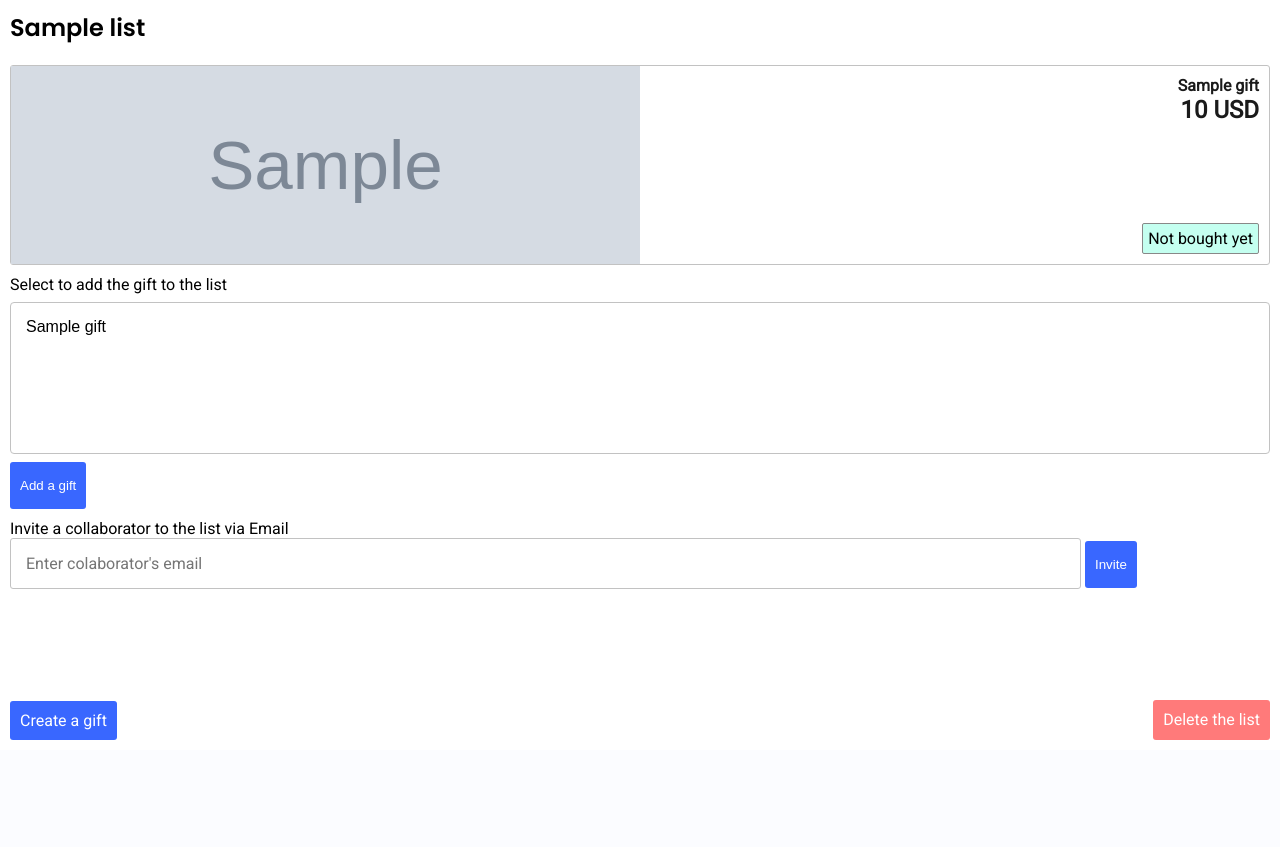
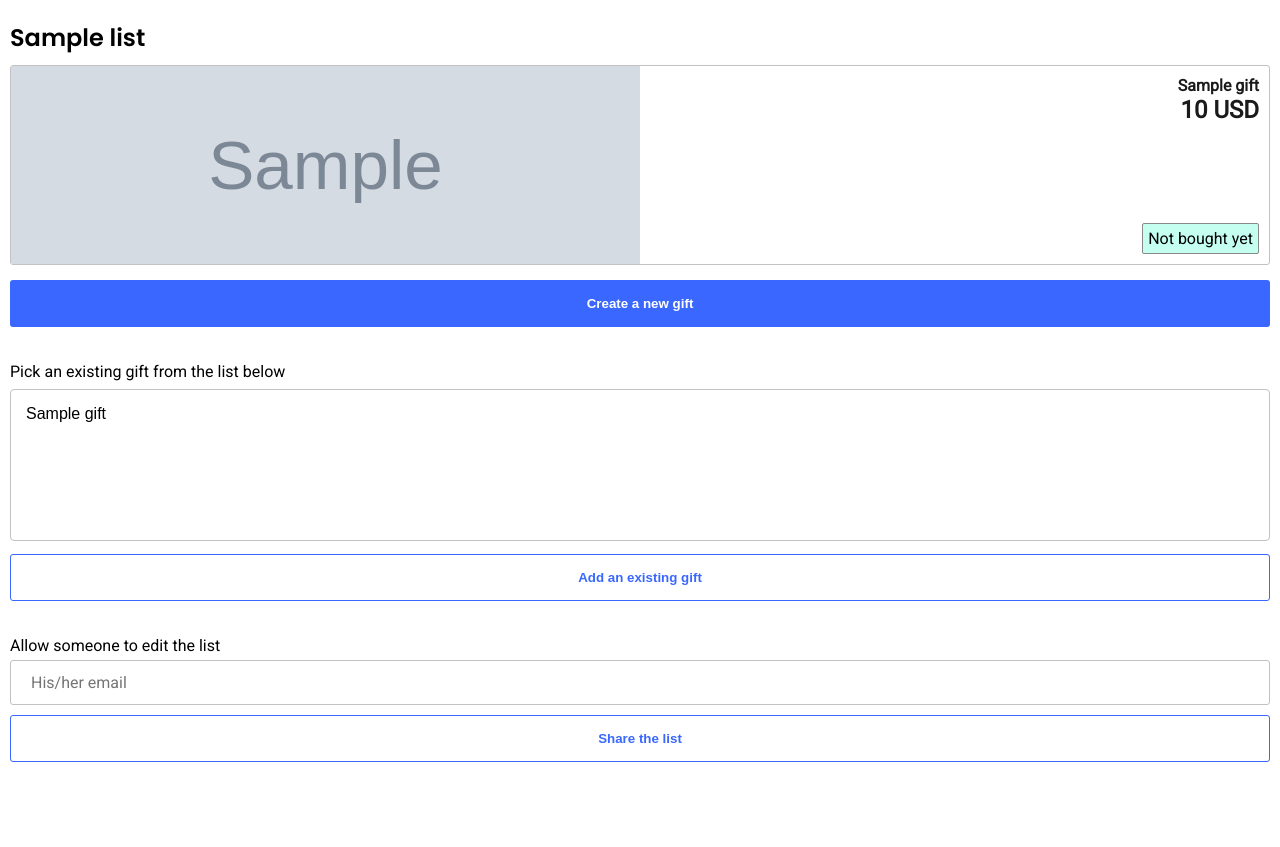
Before and after one commit to benpin31/gift-list, a Node server app: page /lists/600000000000000000000001 in a window 1280 px wide. Shown: the part 50-897 px from the top of the page. Before the commit the page ends 790 px from the top, so only its background shows below. Run offline with Node 20, Linux system fonts and the light colour scheme; a user stored in the database is signed in; tables that the repository leaves empty hold one stand-in row (values such as "Sample post"); grey boxes marked "Sample" are stand-in pictures; some libraries are stand-ins or nearby versions.

Commit message:
CSS quick fixes

```diff
--- a/public/stylesheets/style.css
+++ b/public/stylesheets/style.css
@@ -1,38 +1,29 @@
+@import url("https://fonts.googleapis.com/css2?family=Poppins:wght@600&display=swap");
 
-@import url('https://fonts.googleapis.com/css2?family=Poppins:wght@600&display=swap');
-
-
-
-  * {
+* {
   padding: 0;
   margin: 0;
   box-sizing: border-box;
 }
 
 body {
-  font-family: 'Roboto', sans-serif;
+  font-family: "Roboto", sans-serif;
 }
 
 a {
   color: black;
   text-decoration: none;
 }
-input {
-  border: 1px solid rgb(194, 194, 194) ;
-  padding: 15px;
-  border-radius: 3px;
-}
 
 textarea {
-  border: 1px solid rgb(194, 194, 194) ;
+  border: 1px solid rgb(194, 194, 194);
   padding: 15px;
   border-radius: 3px;
   width: 100%;
 }
 
-
 select {
-  border: 1px solid rgb(194, 194, 194) ;
+  border: 1px solid rgb(194, 194, 194);
   padding: 15px;
 }
 
@@ -41,23 +32,21 @@ select {
   flex-direction: column;
 }
 
-
 button {
-  background-color:#3967ff;
+  background-color: #3967ff;
   border: none;
   color: white;
   padding: 10px;
 }
 
 .container {
-  margin:10px;
-  padding-top:50px;
+  margin: 10px;
+  padding-top: 50px;
 }
 
 #page_title {
   align-self: center;
 }
-
 
 /* .btn {
   height: 120px;
@@ -78,7 +67,7 @@ button {
   height: 50px;
   background: #3967ff;
   display: flex;
-  z-index: 1 ;
+  z-index: 1;
 }
 
 .header__button {
@@ -153,7 +142,7 @@ button {
 }
 
 .list {
-  padding-bottom:60px;
+  padding-bottom: 60px;
 }
 
 .manage-list {
@@ -172,8 +161,8 @@ button {
   padding: 10px;
 }
 
-.list-container{
-  display: flex ;
+.list-container {
+  display: flex;
   justify-content: space-between;
   flex-wrap: nowrap;
   align-items: center;
@@ -191,43 +180,41 @@ button {
 
 .list_item {
   display: inline-block;
-  border: 1px solid rgb(194, 194, 194) ;
-  padding: 10px ;
+  border: 1px solid rgb(194, 194, 194);
+  padding: 10px;
   margin: 5px 0;
   border-radius: 3px;
   width: 70vw;
   /* text-align: center; */
 }
 
-.edit_item{
+.edit_item {
   color: #3967ff !important;
   display: inline-block;
-  border: 1px solid #3967ff ;
-  padding: 10px ;
+  border: 1px solid #3967ff;
+  padding: 10px;
   margin: 5px 0;
   border-radius: 3px;
   width: 10vw;
   text-align: center;
-
 }
 
-.delete_item{
+.delete_item {
   text-align: center;
   display: inline-block;
-  border: 1px solid rgb(255, 141, 141) ;
-  padding: 10px ;
+  border: 1px solid rgb(255, 141, 141);
+  padding: 10px;
 
   border-radius: 3px;
   width: 10vw;
 }
 
-
 .red {
   color: rgb(255, 122, 122);
 }
 
-.gift_list{
-  border: 1px solid rgb(194, 194, 194) ;
+.gift_list {
+  border: 1px solid rgb(194, 194, 194);
   position: relative;
   display: flex;
   justify-content: center;
@@ -253,40 +240,39 @@ button {
 
 .gift_name {
   position: absolute;
-  right:0;
+  right: 0;
   top: 0;
   padding: 10px;
   text-align: right;
 }
 .gift_price {
   position: absolute;
-  right:0;
+  right: 0;
   top: 10%;
   padding: 10px;
   text-align: right;
 }
 .state {
   position: absolute;
-  right:0;
+  right: 0;
   bottom: 0;
   padding: 10px;
   text-align: left;
-
 }
 
 .not-bought {
-  padding:2px;
+  padding: 2px;
   background-color: rgb(223, 223, 223);
   color: rgb(112, 112, 112);
   border-radius: 2px;
   border: 1px solid rgb(112, 112, 112);
-  padding:5px;
+  padding: 5px;
 }
 
 .not-bought {
   background-color: rgb(196, 255, 240);
   color: black;
-  padding:5px;
+  padding: 5px;
   border-radius: 2px;
   border: 1px solid rgb(136, 136, 136);
 }
@@ -296,24 +282,22 @@ button {
   position: fixed;
   bottom: 0px;
   background-color: #3967ff;
-  padding: 10px ;
-  margin: 10px ;
+  padding: 10px;
+  margin: 10px;
   border-radius: 3px;
   bottom: 0px;
   text-align: center;
   height: 40px;
-
 }
 
 .fixed-foot {
   position: fixed;
   height: 60px;
-  bottom: 0 ;
-  left: 0 ;
+  bottom: 0;
+  left: 0;
   background-color: white;
   width: 100%;
 }
-
 
 .add_gift select {
   width: 80%;
@@ -328,16 +312,13 @@ button {
   border-radius: 0 3px 3px 0;
 }
 
-
-
 .add_gift {
   width: 100%;
   display: flex;
 }
 
-
 .form_style {
-  padding-top:10px;
+  padding-top: 10px;
   float: left;
 }
 
@@ -347,7 +328,7 @@ button {
 }
 
 .form_style button {
-  background-color:#3967ff;
+  background-color: #3967ff;
   width: 50px;
   height: 50px;
 }
@@ -356,8 +337,8 @@ button {
   color: white;
   position: fixed;
   background-color: rgb(255, 122, 122);
-  padding: 10px ;
-  margin: 10px ;
+  padding: 10px;
+  margin: 10px;
   border-radius: 3px;
   bottom: 0px;
   right: 0px;
@@ -369,12 +350,16 @@ button {
   text-align: center;
 }
 
-.create_list_form input {
+input {
   width: 100%;
   padding: 12px 20px;
-  margin: 8px 0;
+  margin: 5px 0;
   display: inline-block;
   box-sizing: border-box;
+  font-size: 16px;
+  font-family: "Roboto", sans-serif;
+  border: 1px solid rgb(194, 194, 194);
+  border-radius: 3px;
 }
 
 select {
@@ -388,8 +373,8 @@ select {
   color: white;
   position: fixed;
   background-color: #3967ff;
-  padding: 10px ;
-  margin: 10px ;
+  padding: 10px;
+  margin: 10px;
   border-radius: 3px;
   bottom: 0px;
   left: 0px;
@@ -397,21 +382,31 @@ select {
 
 .btn_all_width {
   width: 100%;
-  background-color:#3967ff;
+  background-color: #3967ff;
   border: none;
   height: 47px;
   border-radius: 3px;
   color: white;
-  margin-top: 10px;
-
+  margin: 5px 0 15px 0;
   font-weight: bold;
   cursor: pointer;
 }
 
+.btn_all_width_sec {
+  width: 100%;
+  background-color: white;
+  border: 1px solid #3967ff;
+  height: 47px;
+  border-radius: 3px;
+  color: #3967ff;
+  margin: 5px 0 15px 0;
+  font-weight: bold;
+  cursor: pointer;
+}
 
 .container_header {
   text-align: center;
-  padding:10px;
+  padding: 10px;
 }
 
 .text_center {
@@ -423,33 +418,37 @@ select {
   color: #3967ff;
 }
 
-
 .fix_link_style_btn {
   color: white;
 }
 
 .page_title {
-  font-family: 'Poppins', sans-serif;
-  font-size: x-large;
-  padding-bottom: 20px;
+  font-size: xx-large;
+  font-family: "Poppins", sans-serif;
 }
 
-input {
-  font-size: 16px;
-  font-family: 'Roboto', sans-serif;
+.page_title2 {
+  font-family: "Poppins", sans-serif;
+  font-size: x-large;
+  padding: 10px 0;
+}
+
+.page_subtitle {
+  font-size: large;
+  font-family: "Poppins", sans-serif;
 }
 
 select option {
- height: 30px;
+  height: 30px;
 }
 
 .btn {
-  background-color:#3967ff;
+  background-color: #3967ff;
   border: none;
   height: 47px;
   border-radius: 3px;
   color: white;
-  padding:10px;
+  padding: 10px;
   cursor: pointer;
 }
 
@@ -457,21 +456,20 @@ select option {
   display: inline;
 }
 
-.invite_user {
+/* .invite_user {
   margin-top: 10px;
 }
 
 .invite_user input {
   display: inline;
   width: 85%;
-}
+} */
 
 p {
   text-align: justify;
   text-justify: inter-word;
   line-height: 24px;
 }
-
 
 /* The switch - the box around the slider */
 .switch {
@@ -497,8 +495,8 @@ p {
   right: 0;
   bottom: 0;
   background-color: #ccc;
-  -webkit-transition: .4s;
-  transition: .4s;
+  -webkit-transition: 0.4s;
+  transition: 0.4s;
 }
 
 .slider:before {
@@ -509,8 +507,8 @@ p {
   left: 4px;
   bottom: 4px;
   background-color: white;
-  -webkit-transition: .4s;
-  transition: .4s;
+  -webkit-transition: 0.4s;
+  transition: 0.4s;
 }
 
 input:checked + .slider {
@@ -546,7 +544,6 @@ input:checked + .slider:before {
   justify-content: center;
   align-items: center;
   color: red;
-
 }
 
 .filter {
@@ -561,12 +558,12 @@ input:checked + .slider:before {
   padding-left: 10px;
   background-color: #f1f1f1;
   align-items: center;
-  z-index: 1 ;
+  z-index: 1;
 }
 
-.push-down{
+.push-down {
   position: relative;
-  padding-top:50px;
+  padding-top: 50px;
 }
 
 .filter label {
@@ -579,17 +576,14 @@ input:checked + .slider:before {
   align-items: center;
   /* justify-content: center; */
   padding-right: 5px;
+}
 
+form.pick_gift {
+  padding: 20px 0;
 }
 
 .three_button {
   display: flex;
-}
-
-.page_title2 {
-  font-size: xx-large;
-  font-family: 'Poppins', sans-serif;
-  padding-bottom: 10px;
 }
 
 .share {
--- a/views/list.hbs
+++ b/views/list.hbs
@@ -1,16 +1,24 @@
 <div class="list">
     {{> list list}}
-    <form action="/lists/addGift/{{list._id}}" method="post">
+    {{#if gifts}}
+    <a href="/gifts/create/{{list._id}}">
+        <button class="btn_all_width">
+            Create a new gift
+        </button>
+    </a>
+    {{/if}}
+    <form class="pick_gift" action="/lists/addGift/{{list._id}}" method="post">
         {{#if gifts}}
-        <label for="list-add-gifts">Select to add the gift to the list</label>
+        <label for="list-add-gifts">Pick an existing gift from the list below</label>
         <select name="gifts" id="list-add-gifts" multiple>
         {{#each gifts}}
             <option value="{{this._id}}">{{this.name}}</option>
         {{/each}}
         </select>
-        <button  class="btn">Add a gift</button>
+        <button  class="btn_all_width_sec">Add an existing gift</button>
         {{/if}}
     </form>
+
     {{#unless gifts}}
     <div class="flex">
         <img style="width=100%" src="/img/create_gift.png" alt="">
@@ -18,15 +26,11 @@
         <a class="btn_all_width" href="/gifts/create/{{list._id}}">Create a gift</a>
     </div>
     {{/unless}}
-    <form action="/lists/addToUser/{{list._id}}" method="post" class="invite_user">
-        <label for="list-add-to-user">Invite a collaborator to the list via Email</label>
-        <input type="email" name="email" id="list-add-to-user" placeholder="Enter colaborator's email">
-        <button class="btn">Invite</button>
+    <form action="/lists/addToUser/{{list._id}}" method="post" class="invite_user .form_style">
+        <label for="list-add-to-user">Allow someone to edit the list</label>
+        <input type="email" name="email" id="list-add-to-user" placeholder="His/her email">
+        <button class="btn_all_width_sec">Share the list</button>
     </form>
     <div class="flex">
-        {{#if gifts}}
-    <a class="create_gift" href="/gifts/create/{{list._id}}">Create a gift</a>
-    {{/if}}
-    <a class="delete_list" href="/lists/delete/{{list._id}}">Delete the list</a>
     </div>
 </div>
--- a/views/partials/list.hbs
+++ b/views/partials/list.hbs
@@ -1,5 +1,5 @@
 
-<div class="page_title">{{name}}</div>
+<div class="page_title2">{{name}}</div>
 {{#each gifts}}
 <div class="gift_list">
     <img class="gift_image" src="{{this.picture}}" alt="">
--- a/views/partials/navbar.hbs
+++ b/views/partials/navbar.hbs
@@ -10,16 +10,18 @@
                 <i class="fas fa-gifts"></i>
                 My lists
             </a>
+
+            <a href="/Events" class="nav__link" >
+                <i class="fas fa-calendar-week"></i>
+                My events
+            </a>
+
             <a href="/profile" class="nav__link" >
                 <i class="fas fa-user"></i>
                 My profile
             </a>
-            <a href="/Events" class="nav__link" >
-                <i class="fas fa-calendar-week"></i>
-                Events
-            </a>
 
-            <a href="/signout" class="nav__link" >
+            <a href="/signout" class="nav__link">
                 <i class="fas fa-sign-out-alt"></i>
                 Sign out
             </a>
```
Also changed, not shown: views/event.hbs (+10 -5 lines), views/events.hbs (+11 -5 lines).
